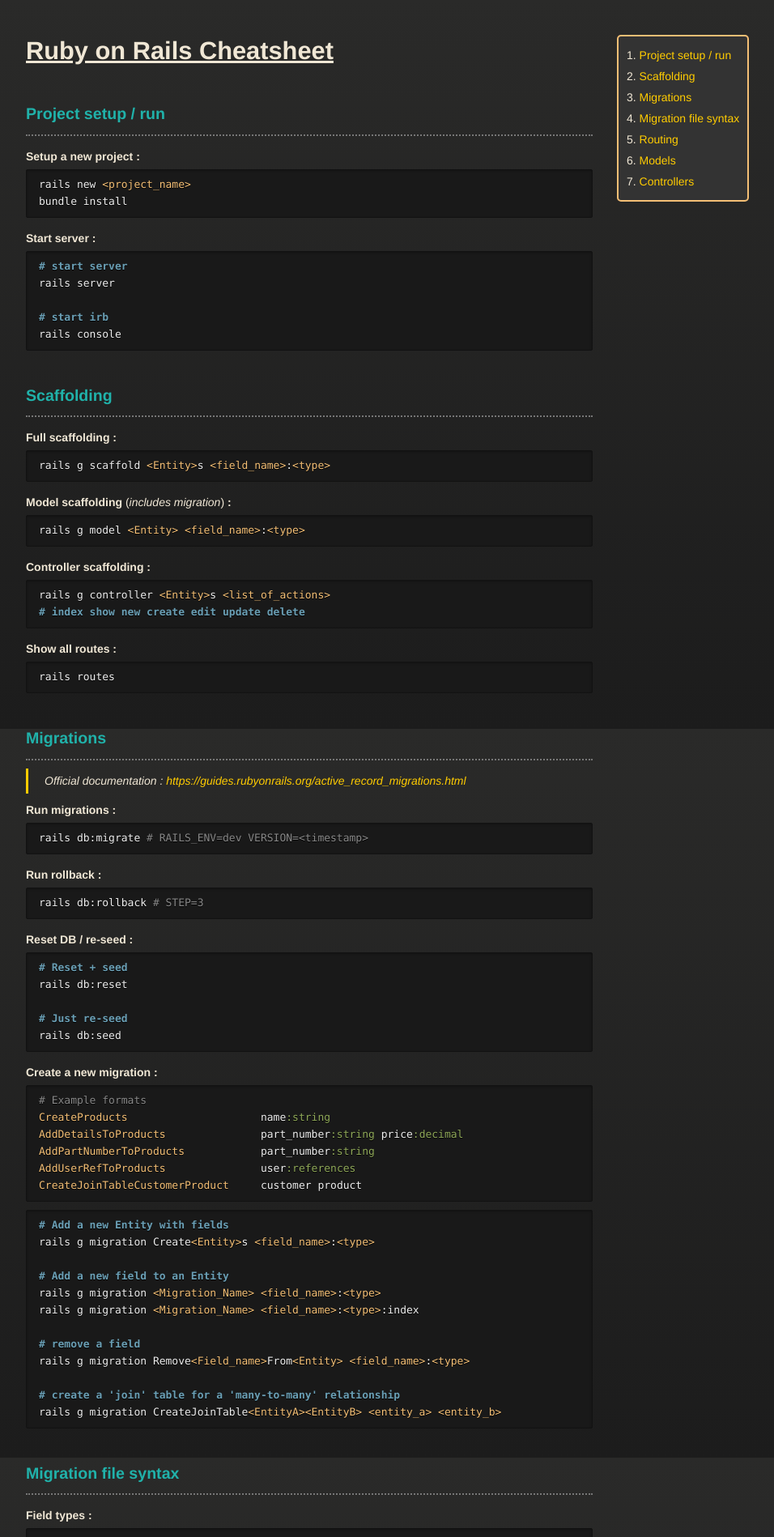
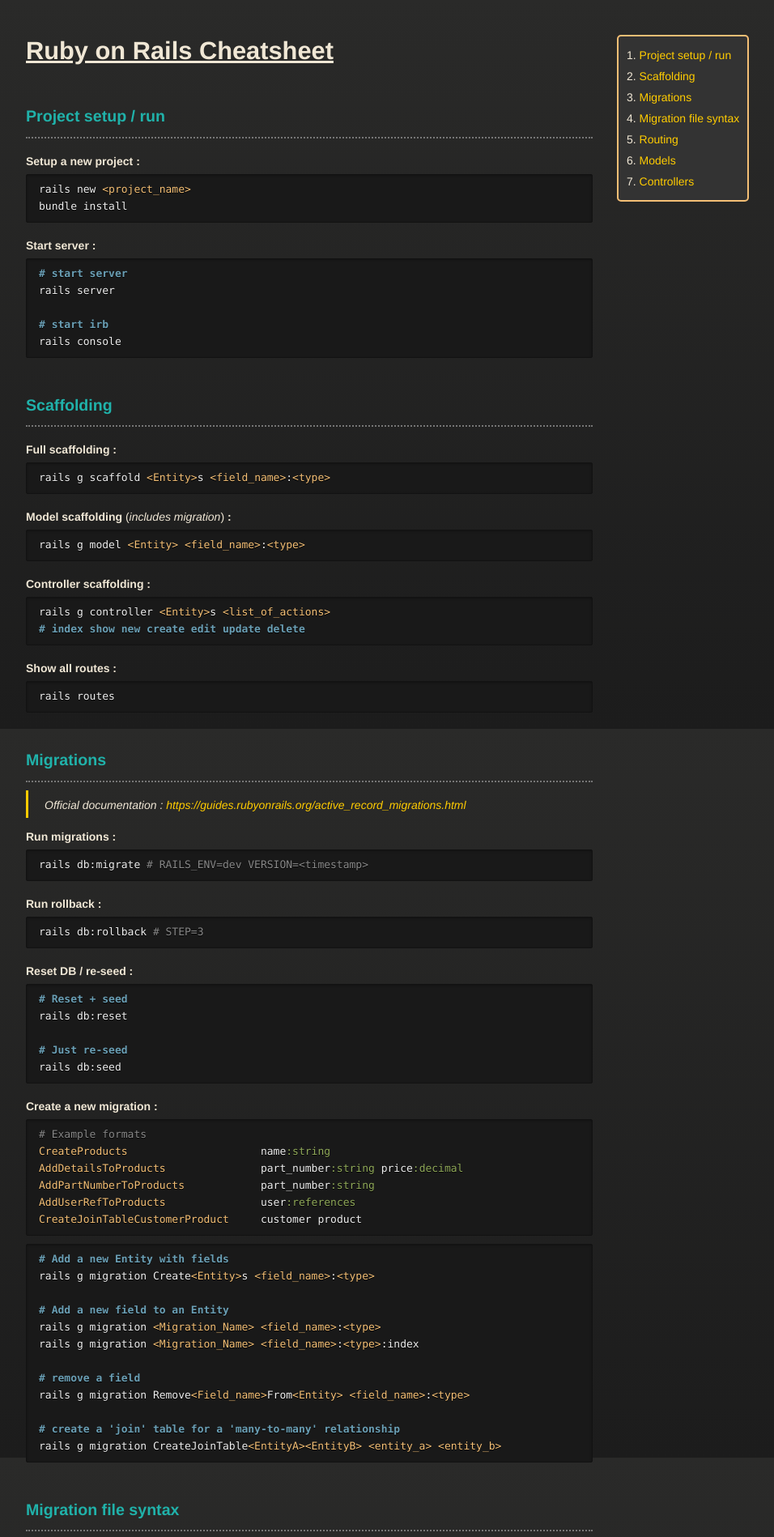
Before and after one commit to vincent-clipet/cheatsheets, a Jekyll site: the page built from ruby-on-rails.md, in a window 1280 px wide. Shown: the top 1898 px of the page at 81% size, without its empty margins (258-1214 px from the left). Built offline with Jekyll 4.4.1, drawn with Linux system fonts in a browser that asks for light colours; our own code applies the rules of GitHub Pages for plain Markdown files; some of the changed text lies outside the part shown.

Commit message:
feat(ruby): a few minor edits

````diff
--- a/_sass/main.scss
+++ b/_sass/main.scss
@@ -24,7 +24,7 @@
 
 p {
 	margin: 0 0 0 0;
-	padding: 5px 0 5px 0;
+	padding: 8px 0 5px 0;
 }
 
 h2, h3 {
--- a/ruby-on-rails.md
+++ b/ruby-on-rails.md
@@ -248,7 +248,9 @@
 ```
 
 <details markdown="1">
-<summary>Many to Many</summary>
+  <summary>
+  <b>Relationship - Many to Many</b>
+  </summary>
 
 ```ruby
 class Physician < ApplicationRecord
@@ -371,3 +373,4 @@
   end
 end
 ```
+</details>
````
Also changed, not shown: other parts of ruby-on-rails.md (+1 -1 lines).
